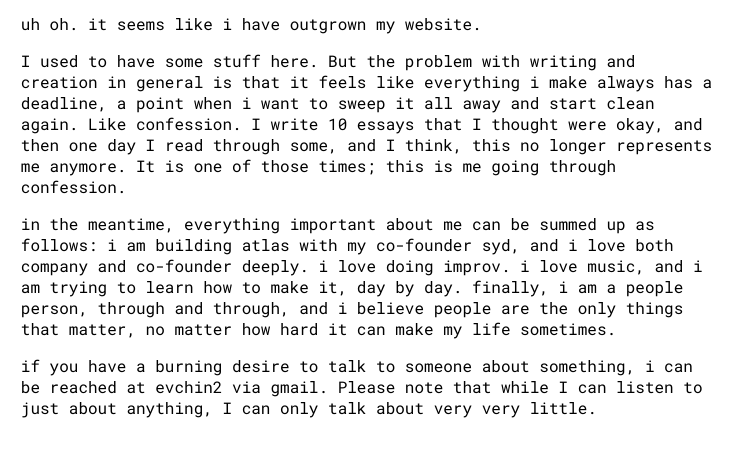
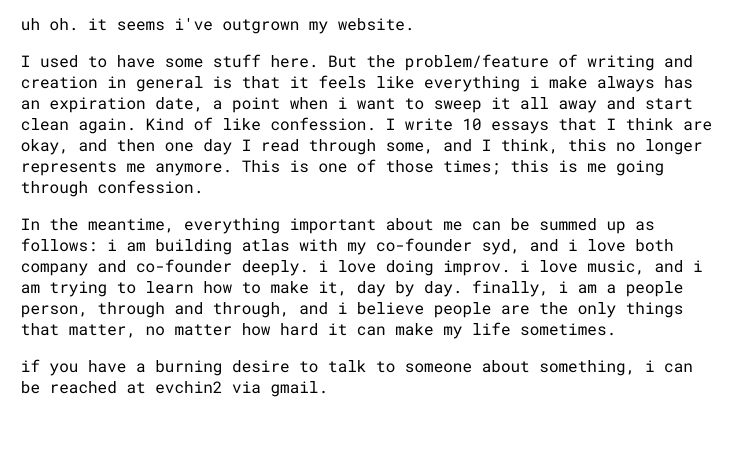
Before and after one commit to evchin/home, a plain HTML site: page index.html in a window 1280 px wide. Shown: the part 87-544 px from the top of the page, without its empty margins (0-753 px from the left). Drawn offline with Linux system fonts and the light colour scheme.

Commit message:
v1 ends pt. 2

```diff
--- a/index.html
+++ b/index.html
@@ -10,17 +10,18 @@
   <body>
     <h1>my name is evelyn.</h1>
     <p class="snarky-comment">last updated jan 27 2024</p>
-    <p>uh oh. it seems like i have outgrown my website.</p>
+    <p>uh oh. it seems i've outgrown my website.</p>
     <p>
-      I used to have some stuff here. But the problem with writing and creation
-      in general is that it feels like everything i make always has a deadline,
-      a point when i want to sweep it all away and start clean again. Like
-      confession. I write 10 essays that I thought were okay, and then one day I
-      read through some, and I think, this no longer represents me anymore. It
-      is one of those times; this is me going through confession.
+      I used to have some stuff here. But the problem/feature of writing and
+      creation in general is that it feels like everything i make always has an
+      expiration date, a point when i want to sweep it all away and start clean
+      again. Kind of like confession. I write 10 essays that I think are okay,
+      and then one day I read through some, and I think, this no longer
+      represents me anymore. This is one of those times; this is me going
+      through confession.
     </p>
     <p>
-      in the meantime, everything important about me can be summed up as
+      In the meantime, everything important about me can be summed up as
       follows: i am building atlas with my co-founder syd, and i love both
       company and co-founder deeply. i love doing improv. i love music, and i am
       trying to learn how to make it, day by day. finally, i am a people person,
@@ -29,8 +30,7 @@
     </p>
     <p>
       if you have a burning desire to talk to someone about something, i can be
-      reached at evchin2 via gmail. Please note that while I can listen to just
-      about anything, I can only talk about very very little.
+      reached at evchin2 via gmail.
     </p>
     <!--
     <div class="things">
```
